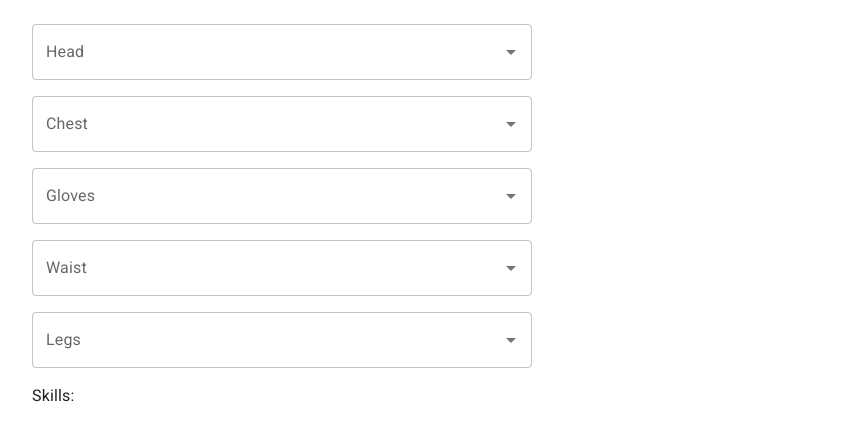
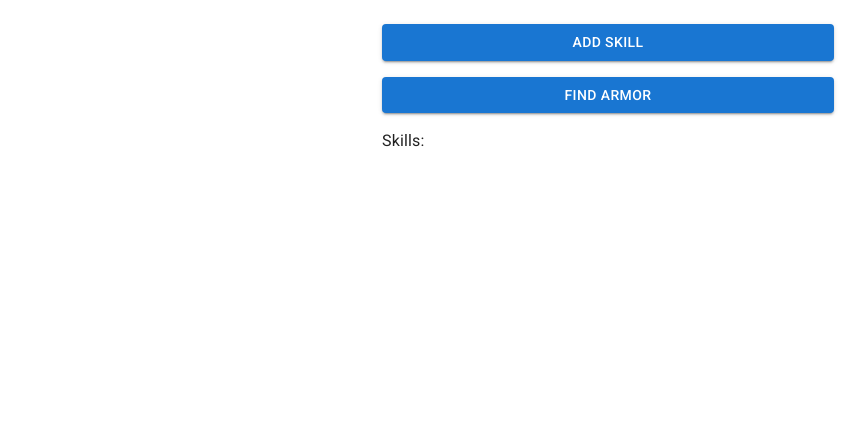
Before and after one commit to philipdnichols/monster-hunter-helper, a React (Create React App) app: page /armor-searcher in a window 1280 px wide. Shown: the top 440 px of the page, without its empty margins (32-898 px from the left). Built offline with nearby package versions, Linux system fonts and the light colour scheme.

Commit message:
Crude first iteration of armor searcher

```diff
--- /dev/null
+++ b/src/world/components/ArmorSearcher/ArmorSearchUtil.ts
@@ -0,0 +1,119 @@
+import { IArmor } from '../../typings/Armor';
+import { ISkill, ISkillRank } from '../../typings/Skills';
+import { clamp } from 'lodash';
+
+export function calculateSkillRanks(armor: IArmor[], skills: ISkill[]) {
+  const skillRankLevels: { [skillId: string]: number } = {};
+
+  function addSkillRank(skillRank: ISkillRank) {
+    if (skillRankLevels[skillRank.skill] === undefined) {
+      skillRankLevels[skillRank.skill] = 0;
+    }
+    skillRankLevels[skillRank.skill] += skillRank.level;
+  }
+
+  armor.forEach((armor: IArmor) => armor.skills.forEach(addSkillRank));
+
+  const skillRanks: ISkillRank[] = [];
+  Object.entries(skillRankLevels).forEach(([skillId, level]) => {
+    const skill: ISkill | undefined = skills.find(
+      (skill: ISkill) => skill.id === Number(skillId)
+    );
+
+    if (!skill) {
+      throw new Error(`Cannot determine skill with ID ${skillId}`);
+    }
+
+    skillRanks.push(skill.ranks[clamp(level - 1, 0, skill.ranks.length - 1)]);
+  });
+
+  skillRanks.sort(
+    (skillRank1: ISkillRank, skillRank2: ISkillRank) =>
+      // TODO this sorting can be better, needs to prioritize offensive skills first, showing the set bonuses first maybe, etc.
+      skillRank2.level - skillRank1.level
+  );
+
+  return skillRanks;
+}
+
+export function findArmor(
+  availableArmor: IArmor[],
+  skills: ISkill[]
+): IArmor[] {
+  return availableArmor.filter((armor: IArmor) => {
+    const armorSkillIds = armor.skills.map(
+      (skillRank: ISkillRank) => skillRank.skill
+    );
+    return (
+      skills.findIndex((skill: ISkill) => armorSkillIds.includes(skill.id)) !==
+      -1
+    );
+  });
+}
+
+export function findArmorPossibilities(
+  headArmors: IArmor[],
+  chestArmors: IArmor[],
+  gloveArmors: IArmor[],
+  waistArmors: IArmor[],
+  legArmors: IArmor[],
+  desiredSkills: ISkill[],
+  skills: ISkill[],
+  limit: number
+): IArmor[][] {
+  const armorSets: IArmor[][] = [];
+
+  for (const head of headArmors) {
+    for (const chest of chestArmors) {
+      for (const gloves of gloveArmors) {
+        for (const waist of waistArmors) {
+          for (const legs of legArmors) {
+            const armorSet = [head, chest, gloves, waist, legs];
+            const skillRanks = calculateSkillRanks(armorSet, skills);
+            const skillIds = skillRanks.map(
+              (skillRank: ISkillRank) => skillRank.skill
+            );
+
+            let armorSetContainsDesiredSkills = true;
+            for (const desiredSkill of desiredSkills) {
+              if (!skillIds.includes(desiredSkill.id)) {
+                armorSetContainsDesiredSkills = false;
+                break;
+              }
+            }
+
+            if (armorSetContainsDesiredSkills) {
+              armorSets.push(armorSet);
+            }
+
+            if (armorSets.length >= limit) {
+              break;
+            }
+          }
+
+          if (armorSets.length >= limit) {
+            break;
+          }
+        }
+
+        if (armorSets.length >= limit) {
+          break;
+        }
+      }
+
+      if (armorSets.length >= limit) {
+        break;
+      }
+    }
+
+    if (armorSets.length >= limit) {
+      break;
+    }
+  }
+
+  return armorSets;
+}
+
+export function sortByBaseDefenseDescending(armor1: IArmor, armor2: IArmor) {
+  return armor2.defense.base - armor1.defense.base;
+}
--- a/src/world/components/ArmorSearcher/ArmorSearcher.tsx
+++ b/src/world/components/ArmorSearcher/ArmorSearcher.tsx
@@ -1,5 +1,5 @@
-import { ReactElement, useContext, useEffect, useState } from 'react';
-import { Autocomplete, Box, Container, TextField } from '@mui/material';
+import React, { ReactElement, useContext, useEffect, useState } from 'react';
+import { Autocomplete, Box, Button, Container, TextField } from '@mui/material';
 import { DataContext, IDataContext } from '../../context/DataContext';
 import {
   ARMOR_TYPE_CHEST,
@@ -10,7 +10,13 @@ import {
   IArmor,
 } from '../../typings/Armor';
 import { ISkill, ISkillRank } from '../../typings/Skills';
-import { clamp } from 'lodash';
+import {
+  calculateSkillRanks,
+  findArmor,
+  findArmorPossibilities,
+  sortByBaseDefenseDescending,
+} from './ArmorSearchUtil';
+import { MASTER_RANK } from '../../typings/Shared';
 
 export const ArmorSearcher = (): ReactElement => {
   const { skills, armors } = useContext<IDataContext>(DataContext);
@@ -23,45 +29,81 @@ export const ArmorSearcher = (): ReactElement => {
 
   const [skillRanks, setSkillRanks] = useState<ISkillRank[]>([]);
 
+  const [selectedSkills, setSelectedSkills] = useState<(ISkill | null)[]>([]);
+
   useEffect(() => {
-    const skillRankLevels: { [skillId: string]: number } = {};
+    const selectedArmor: IArmor[] = [];
+    if (head) selectedArmor.push(head);
+    if (chest) selectedArmor.push(chest);
+    if (gloves) selectedArmor.push(gloves);
+    if (waist) selectedArmor.push(waist);
+    if (legs) selectedArmor.push(legs);
 
-    function addSkillRank(skillRank: ISkillRank) {
-      if (skillRankLevels[skillRank.skill] === undefined) {
-        skillRankLevels[skillRank.skill] = 0;
-      }
-      skillRankLevels[skillRank.skill] += skillRank.level;
+    setSkillRanks(calculateSkillRanks(selectedArmor, skills));
+  }, [head, chest, gloves, waist, legs, skills]);
+
+  function handleAddSkill() {
+    setSelectedSkills([...selectedSkills, null]);
   }
 
-    head?.skills.forEach(addSkillRank);
-    chest?.skills.forEach(addSkillRank);
-    gloves?.skills.forEach(addSkillRank);
-    waist?.skills.forEach(addSkillRank);
-    legs?.skills.forEach(addSkillRank);
+  function handleChangeSelectedSkill(
+    selectedSkill: ISkill | null,
+    index: number
+  ) {
+    const _selectedSkills = [...selectedSkills];
+    setSelectedSkills([
+      ..._selectedSkills.slice(0, index),
+      selectedSkill,
+      ..._selectedSkills.slice(index + 1),
+    ]);
+  }
 
-    const _skillRanks: ISkillRank[] = [];
-    Object.entries(skillRankLevels).forEach(([skillId, level]) => {
-      const skill: ISkill | undefined = skills.find(
-        (skill: ISkill) => skill.id === Number(skillId)
+  function handleRemoveSkill(index: number) {
+    const _selectedSkills = [...selectedSkills];
+    _selectedSkills.splice(index, 1);
+    setSelectedSkills(_selectedSkills);
+  }
+
+  function handleFindArmor() {
+    const _selectedSkills: ISkill[] = selectedSkills.filter(
+      (selectedSkill: ISkill | null) => !!selectedSkill
+    ) as ISkill[];
+
+    const foundArmor = findArmor(
+      armors.filter((armor: IArmor) => armor.rank === MASTER_RANK),
+      _selectedSkills
     );
 
-      if (!skill) {
-        throw new Error(`Cannot determine skill with ID ${skillId}`);
-      }
+    const armorPossibilities = findArmorPossibilities(
+      foundArmor
+        .filter((armor: IArmor) => armor.type === ARMOR_TYPE_HEAD)
+        .sort(sortByBaseDefenseDescending),
+      foundArmor
+        .filter((armor: IArmor) => armor.type === ARMOR_TYPE_CHEST)
+        .sort(sortByBaseDefenseDescending),
+      foundArmor
+        .filter((armor: IArmor) => armor.type === ARMOR_TYPE_GLOVES)
+        .sort(sortByBaseDefenseDescending),
+      foundArmor
+        .filter((armor: IArmor) => armor.type === ARMOR_TYPE_WAIST)
+        .sort(sortByBaseDefenseDescending),
+      foundArmor
+        .filter((armor: IArmor) => armor.type === ARMOR_TYPE_LEGS)
+        .sort(sortByBaseDefenseDescending),
+      _selectedSkills,
+      skills,
+      200
+    );
 
-      _skillRanks.push(
-        skill.ranks[clamp(level - 1, 0, skill.ranks.length - 1)]
+    console.log(`Found ${armorPossibilities.length} possibilities`);
+    armorPossibilities.forEach((armorSet: IArmor[]) => {
+      const skillRanks = calculateSkillRanks(armorSet, skills);
+      console.log(`Armor Set: ${armorSet.map((armor: IArmor) => armor.name)}`);
+      console.log(
+        `Skills: ${skillRanks.map((skillRank: ISkillRank) => `${skillRank.skillName} Level ${skillRank.level}`)}`
       );
     });
-
-    _skillRanks.sort(
-      (skillRank1: ISkillRank, skillRank2: ISkillRank) =>
-        // TODO this sorting can be better, needs to prioritize offensive skills first, showing the set bonuses first maybe, etc.
-        skillRank2.level - skillRank1.level
-    );
-
-    setSkillRanks(_skillRanks);
-  }, [head, chest, gloves, waist, legs]);
+  }
 
   function render(): ReactElement {
     return (
@@ -71,61 +113,87 @@ export const ArmorSearcher = (): ReactElement => {
           flexDirection: 'column',
           padding: 3,
           gap: 2,
+          width: 500,
         }}
       >
+        <Button variant="contained" onClick={handleAddSkill}>
+          Add Skill
+        </Button>
+        {selectedSkills.map((selectedSkill: ISkill | null, index: number) => (
+          <Box sx={{ display: 'flex', gap: 1 }} key={`selectedSkill-${index}`}>
             <Autocomplete
-          sx={{ width: 500 }}
-          options={armors.filter((armor) => armor.type === ARMOR_TYPE_HEAD)}
+              sx={{ flex: '3' }}
+              options={skills}
               // groupBy={(armor: IArmor) =>
               //   (armor.armorSet as unknown as IArmorSet).name
               // }
-          getOptionLabel={(armor: IArmor) => armor.name}
-          renderInput={(params) => <TextField {...params} label="Head" />}
-          onChange={(_, armor: IArmor | null) => {
-            setHead(armor);
+              getOptionLabel={(skill: ISkill) => skill.name}
+              renderInput={(params) => <TextField {...params} label="Skill" />}
+              onChange={(_, skill: ISkill | null) => {
+                handleChangeSelectedSkill(skill, index);
               }}
+              value={selectedSkill}
             />
-        <Autocomplete
-          sx={{ width: 500 }}
-          options={armors.filter((armor) => armor.type === ARMOR_TYPE_CHEST)}
-          getOptionLabel={(armor: IArmor) => armor.name}
-          renderInput={(params) => <TextField {...params} label="Chest" />}
-          onChange={(_, armor: IArmor | null) => {
-            setChest(armor);
-          }}
-        />
-        <Autocomplete
-          sx={{ width: 500 }}
-          options={armors.filter((armor) => armor.type === ARMOR_TYPE_GLOVES)}
-          getOptionLabel={(armor: IArmor) => armor.name}
-          renderInput={(params) => <TextField {...params} label="Gloves" />}
-          onChange={(_, armor: IArmor | null) => {
-            setGloves(armor);
-          }}
-        />
-        <Autocomplete
-          sx={{ width: 500 }}
-          options={armors.filter((armor) => armor.type === ARMOR_TYPE_WAIST)}
-          getOptionLabel={(armor: IArmor) => armor.name}
-          renderInput={(params) => <TextField {...params} label="Waist" />}
-          onChange={(_, armor: IArmor | null) => {
-            setWaist(armor);
-          }}
-        />
-        <Autocomplete
-          sx={{ width: 500 }}
-          options={armors.filter((armor) => armor.type === ARMOR_TYPE_LEGS)}
-          getOptionLabel={(armor: IArmor) => armor.name}
-          renderInput={(params) => <TextField {...params} label="Legs" />}
-          onChange={(_, armor: IArmor | null) => {
-            setLegs(armor);
-          }}
-        />
+            <Button onClick={() => handleRemoveSkill(index)}>❌</Button>
+          </Box>
+        ))}
+
+        {/*<Autocomplete*/}
+        {/*  sx={{ width: 500 }}*/}
+        {/*  options={armors.filter((armor) => armor.type === ARMOR_TYPE_HEAD)}*/}
+        {/*  // groupBy={(armor: IArmor) =>*/}
+        {/*  //   (armor.armorSet as unknown as IArmorSet).name*/}
+        {/*  // }*/}
+        {/*  getOptionLabel={(armor: IArmor) => armor.name}*/}
+        {/*  renderInput={(params) => <TextField {...params} label="Head" />}*/}
+        {/*  onChange={(_, armor: IArmor | null) => {*/}
+        {/*    setHead(armor);*/}
+        {/*  }}*/}
+        {/*/>*/}
+        {/*<Autocomplete*/}
+        {/*  sx={{ width: 500 }}*/}
+        {/*  options={armors.filter((armor) => armor.type === ARMOR_TYPE_CHEST)}*/}
+        {/*  getOptionLabel={(armor: IArmor) => armor.name}*/}
+        {/*  renderInput={(params) => <TextField {...params} label="Chest" />}*/}
+        {/*  onChange={(_, armor: IArmor | null) => {*/}
+        {/*    setChest(armor);*/}
+        {/*  }}*/}
+        {/*/>*/}
+        {/*<Autocomplete*/}
+        {/*  sx={{ width: 500 }}*/}
+        {/*  options={armors.filter((armor) => armor.type === ARMOR_TYPE_GLOVES)}*/}
+        {/*  getOptionLabel={(armor: IArmor) => armor.name}*/}
+        {/*  renderInput={(params) => <TextField {...params} label="Gloves" />}*/}
+        {/*  onChange={(_, armor: IArmor | null) => {*/}
+        {/*    setGloves(armor);*/}
+        {/*  }}*/}
+        {/*/>*/}
+        {/*<Autocomplete*/}
+        {/*  sx={{ width: 500 }}*/}
+        {/*  options={armors.filter((armor) => armor.type === ARMOR_TYPE_WAIST)}*/}
+        {/*  getOptionLabel={(armor: IArmor) => armor.name}*/}
+        {/*  renderInput={(params) => <TextField {...params} label="Waist" />}*/}
+        {/*  onChange={(_, armor: IArmor | null) => {*/}
+        {/*    setWaist(armor);*/}
+        {/*  }}*/}
+        {/*/>*/}
+        {/*<Autocomplete*/}
+        {/*  sx={{ width: 500 }}*/}
+        {/*  options={armors.filter((armor) => armor.type === ARMOR_TYPE_LEGS)}*/}
+        {/*  getOptionLabel={(armor: IArmor) => armor.name}*/}
+        {/*  renderInput={(params) => <TextField {...params} label="Legs" />}*/}
+        {/*  onChange={(_, armor: IArmor | null) => {*/}
+        {/*    setLegs(armor);*/}
+        {/*  }}*/}
+        {/*/>*/}
         {/*<Box>Selected Head: {head?.name}</Box>*/}
         {/*<Box>Selected Head: {chest?.name}</Box>*/}
         {/*<Box>Selected Head: {gloves?.name}</Box>*/}
         {/*<Box>Selected Head: {waist?.name}</Box>*/}
         {/*<Box>Selected Head: {legs?.name}</Box>*/}
+        <Button variant="contained" onClick={handleFindArmor}>
+          Find Armor
+        </Button>
         <Box>
           Skills:
           {skillRanks.map((skillRank: ISkillRank) => (
```
Lines whose indentation alone changed are shown as unchanged.
